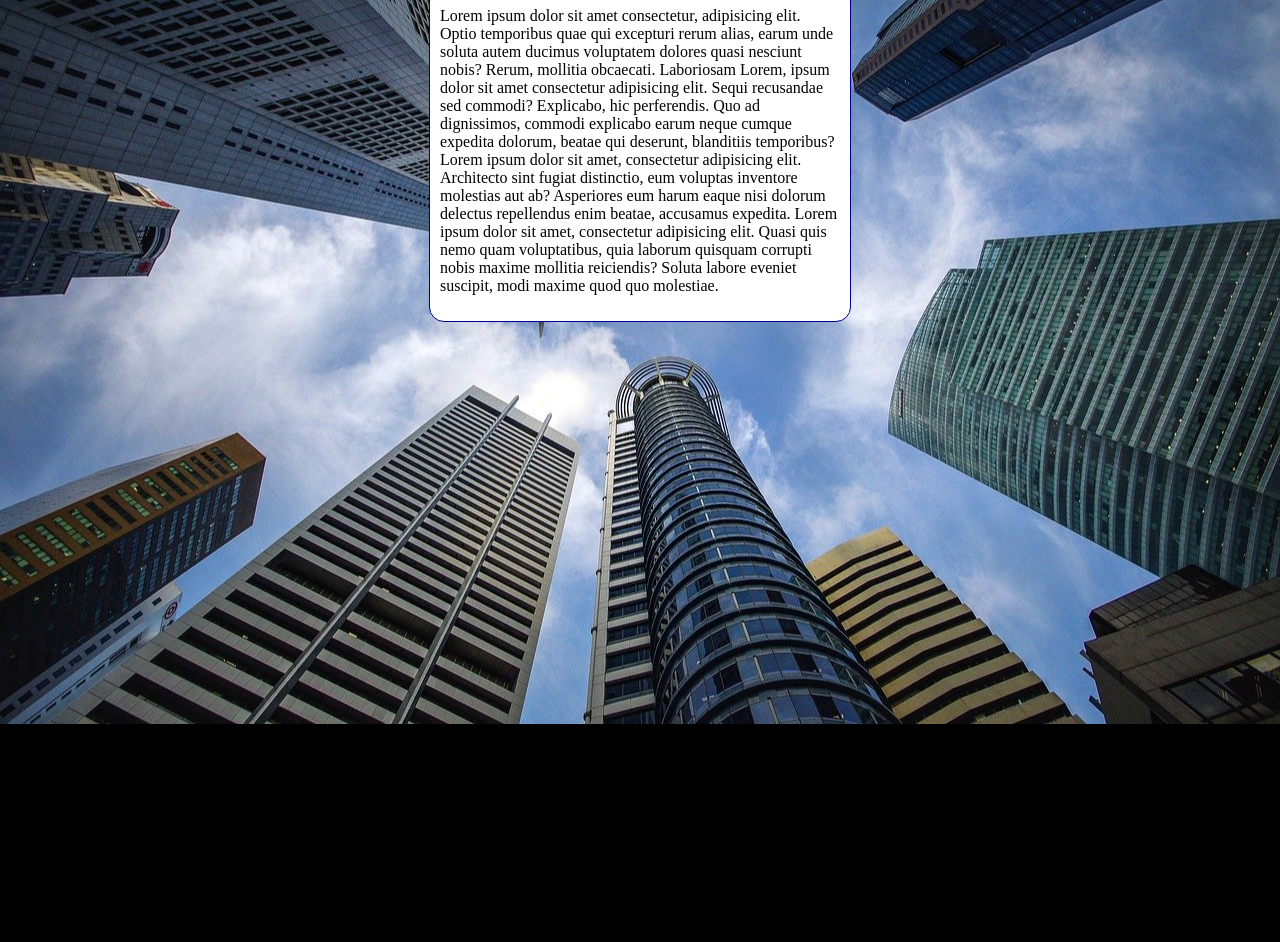
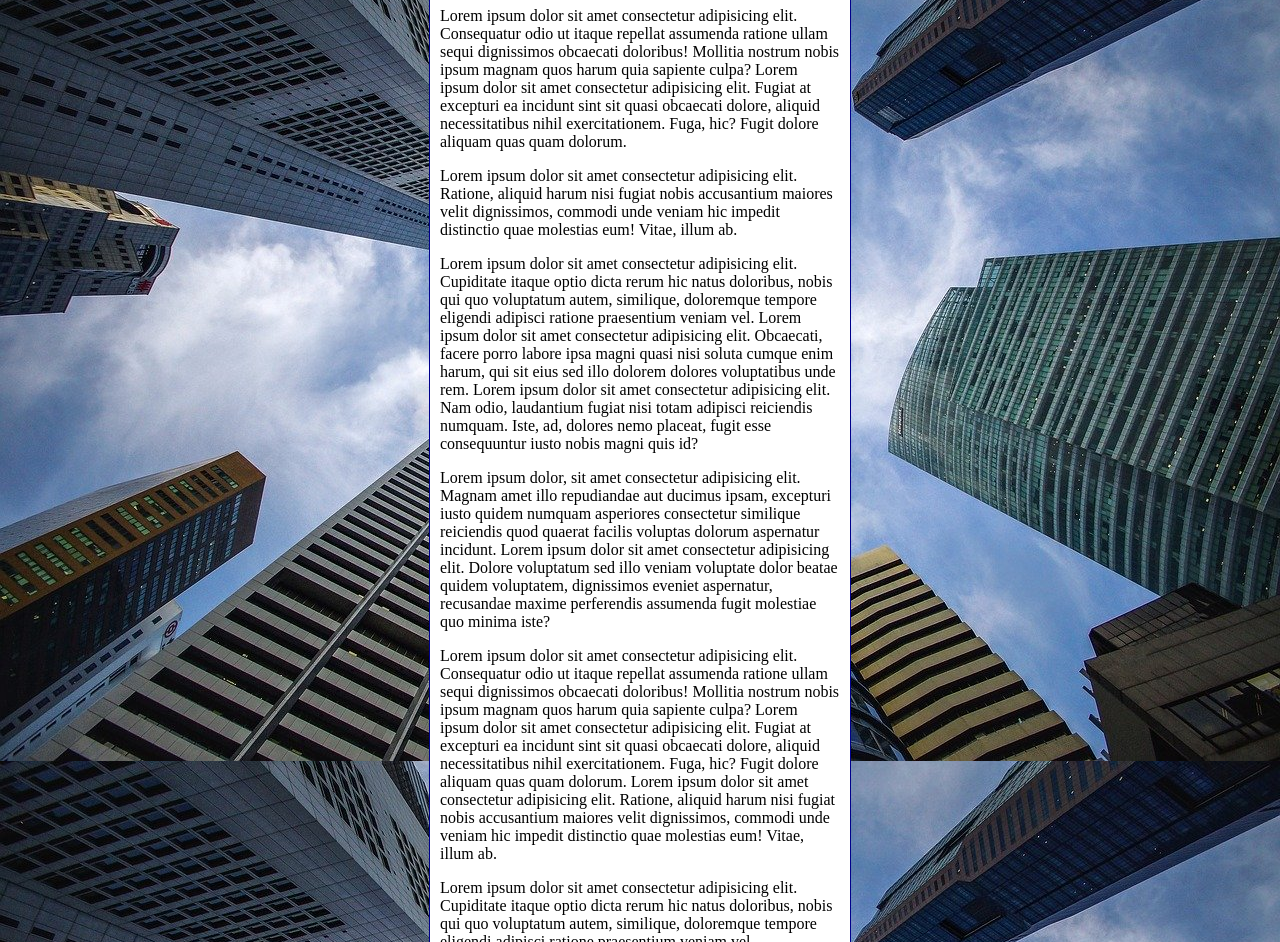
Before and after one commit to lucasinf157/html-css, a plain HTML site: page exercicios/ex022/fundo006.html in a window 1280 px wide. Shown: the part 92-1034 px from the top of the page. Before the commit the page ends 816 px from the top, so only its background shows below. Drawn offline with Linux system fonts and the light colour scheme.

Commit message:
commits diferentes

```diff
--- a/exercicios/ex022/fundo006.html
+++ b/exercicios/ex022/fundo006.html
@@ -7,19 +7,27 @@
     <style>
         body
         {
-            height: 100vh;
+        /* height: 100vh;
             background-color: black;
             background-image: url('imagens/wallpaper002.jpg');
             background-position: center center;
-            background-repeat: repeat-y;
+            background-repeat: no-repeat;
             background-size: cover;
+            background-attachment: fixed;
+
+            DECLARAÇÃO COVER SEMPRE SEPARADO DA SHORTHAND PRINCIPAL
+         */
+         background: black url('imagens/wallpaper002.jpg') center center no-repeat fixed;
+         background-size: cover;
+          /*SHORTHAND - BACKGROUND
+        color > image > position > repeat > {size} > attachment
+        */
         }
-
         main
 
         {
             background-color: white;
-            width: 400px;
+            max-width: 400px;
             padding: 10px;
             margin: auto;
             border: 1px solid darkblue;
@@ -31,10 +39,45 @@
 <body>
     <main>
         <h1>Teste de imagem de fundo</h1>
-        <p>Lorem ipsum dolor sit amet consectetur, adipisicing elit. Optio temporibus quae qui excepturi rerum alias, earum unde soluta autem ducimus voluptatem dolores quasi nesciunt nobis? Rerum, mollitia obcaecati. Laboriosam
-        Lorem, ipsum dolor sit amet consectetur adipisicing elit. Sequi recusandae sed commodi? Explicabo, hic perferendis. Quo ad dignissimos, commodi explicabo earum neque cumque expedita dolorum, beatae qui deserunt, blanditiis temporibus?
-        Lorem ipsum dolor sit amet, consectetur adipisicing elit. Architecto sint fugiat distinctio, eum voluptas inventore molestias aut ab? Asperiores eum harum eaque nisi dolorum delectus repellendus enim beatae, accusamus expedita.
-        Lorem ipsum dolor sit amet, consectetur adipisicing elit. Quasi quis nemo quam voluptatibus, quia laborum quisquam corrupti nobis maxime mollitia reiciendis? Soluta labore eveniet suscipit, modi maxime quod quo molestiae.
+        <p>
+            <p>
+                Lorem ipsum dolor sit amet consectetur adipisicing elit. Consequatur odio ut itaque repellat assumenda ratione ullam sequi dignissimos obcaecati doloribus! Mollitia nostrum nobis ipsum magnam quos harum quia sapiente culpa?
+                Lorem ipsum dolor sit amet consectetur adipisicing elit. Fugiat at excepturi ea incidunt sint sit quasi obcaecati dolore, aliquid necessitatibus nihil exercitationem. Fuga, hic? Fugit dolore aliquam quas quam dolorum.
+            </p>
+            <p>Lorem ipsum dolor sit amet consectetur adipisicing elit. Ratione, aliquid harum nisi fugiat nobis accusantium maiores velit dignissimos, commodi unde veniam hic impedit distinctio quae molestias eum! Vitae, illum ab.</p>
+            <p>
+                Lorem ipsum dolor sit amet consectetur adipisicing elit. Cupiditate itaque optio dicta rerum hic natus doloribus, nobis qui quo voluptatum autem, similique, doloremque tempore eligendi adipisci ratione praesentium veniam vel.
+                Lorem ipsum dolor sit amet consectetur adipisicing elit. Obcaecati, facere porro labore ipsa magni quasi nisi soluta cumque enim harum, qui sit eius sed illo dolorem dolores voluptatibus unde rem.
+                Lorem ipsum dolor sit amet consectetur adipisicing elit. Nam odio, laudantium fugiat nisi totam adipisci reiciendis numquam. Iste, ad, dolores nemo placeat, fugit esse consequuntur iusto nobis magni quis id?
+            </p>
+            <p>
+                Lorem ipsum dolor, sit amet consectetur adipisicing elit. Magnam amet illo repudiandae aut ducimus ipsam, excepturi iusto quidem numquam asperiores consectetur similique reiciendis quod quaerat facilis voluptas dolorum aspernatur incidunt.
+                Lorem ipsum dolor sit amet consectetur adipisicing elit. Dolore voluptatum sed illo veniam voluptate dolor beatae quidem voluptatem, dignissimos eveniet aspernatur, recusandae maxime perferendis assumenda fugit molestiae quo minima iste?
+            </p>
+            <p>
+                Lorem ipsum dolor sit amet consectetur adipisicing elit. Consequatur odio ut itaque repellat assumenda ratione ullam sequi dignissimos obcaecati doloribus! Mollitia nostrum nobis ipsum magnam quos harum quia sapiente culpa?
+                Lorem ipsum dolor sit amet consectetur adipisicing elit. Fugiat at excepturi ea incidunt sint sit quasi obcaecati dolore, aliquid necessitatibus nihil exercitationem. Fuga, hic? Fugit dolore aliquam quas quam dolorum.
+                Lorem ipsum dolor sit amet consectetur adipisicing elit. Ratione, aliquid harum nisi fugiat nobis accusantium maiores velit dignissimos, commodi unde veniam hic impedit distinctio quae molestias eum! Vitae, illum ab.
+            </p>
+            <p>Lorem ipsum dolor sit amet consectetur adipisicing elit. Cupiditate itaque optio dicta rerum hic natus doloribus, nobis qui quo voluptatum autem, similique, doloremque tempore eligendi adipisci ratione praesentium veniam vel.</p>
+            <p>
+                Lorem ipsum dolor sit amet consectetur adipisicing elit. Obcaecati, facere porro labore ipsa magni quasi nisi soluta cumque enim harum, qui sit eius sed illo dolorem dolores voluptatibus unde rem.
+                Lorem ipsum dolor sit amet consectetur adipisicing elit. Nam odio, laudantium fugiat nisi totam adipisci reiciendis numquam. Iste, ad, dolores nemo placeat, fugit esse consequuntur iusto nobis magni quis id?
+            </p>
+            <p>
+                Lorem ipsum dolor, sit amet consectetur adipisicing elit. Magnam amet illo repudiandae aut ducimus ipsam, excepturi iusto quidem numquam asperiores consectetur similique reiciendis quod quaerat facilis voluptas dolorum aspernatur incidunt.
+                Lorem ipsum dolor sit amet consectetur adipisicing elit. Dolore voluptatum sed illo veniam voluptate dolor beatae quidem voluptatem, dignissimos eveniet aspernatur, recusandae maxime perferendis assumenda fugit molestiae quo minima iste?
+                Lorem ipsum dolor sit amet consectetur adipisicing elit. Consequatur odio ut itaque repellat assumenda ratione ullam sequi dignissimos obcaecati doloribus! Mollitia nostrum nobis ipsum magnam quos harum quia sapiente culpa?
+            </p>
+            <p>
+                Lorem ipsum dolor sit amet consectetur adipisicing elit. Fugiat at excepturi ea incidunt sint sit quasi obcaecati dolore, aliquid necessitatibus nihil exercitationem. Fuga, hic? Fugit dolore aliquam quas quam dolorum.
+                Lorem ipsum dolor sit amet consectetur adipisicing elit. Ratione, aliquid harum nisi fugiat nobis accusantium maiores velit dignissimos, commodi unde veniam hic impedit distinctio quae molestias eum! Vitae, illum ab.
+                Lorem ipsum dolor sit amet consectetur adipisicing elit. Cupiditate itaque optio dicta rerum hic natus doloribus, nobis qui quo voluptatum autem, similique, doloremque tempore eligendi adipisci ratione praesentium veniam vel.
+                Lorem ipsum dolor sit amet consectetur adipisicing elit. Obcaecati, facere porro labore ipsa magni quasi nisi soluta cumque enim harum, qui sit eius sed illo dolorem dolores voluptatibus unde rem.
+            </p>
+            <p>Lorem ipsum dolor sit amet consectetur adipisicing elit. Nam odio, laudantium fugiat nisi totam adipisci reiciendis numquam. Iste, ad, dolores nemo placeat, fugit esse consequuntur iusto nobis magni quis id?</p>
+            Lorem ipsum dolor, sit amet consectetur adipisicing elit. Magnam amet illo repudiandae aut ducimus ipsam, excepturi iusto quidem numquam asperiores consectetur similique reiciendis quod quaerat facilis voluptas dolorum aspernatur incidunt.
+            Lorem ipsum dolor sit amet consectetur adipisicing elit. Dolore voluptatum sed illo veniam voluptate dolor beatae quidem voluptatem, dignissimos eveniet aspernatur, recusandae maxime perferendis assumenda fugit molestiae quo minima iste?
         </p>
     </main>
 
```
